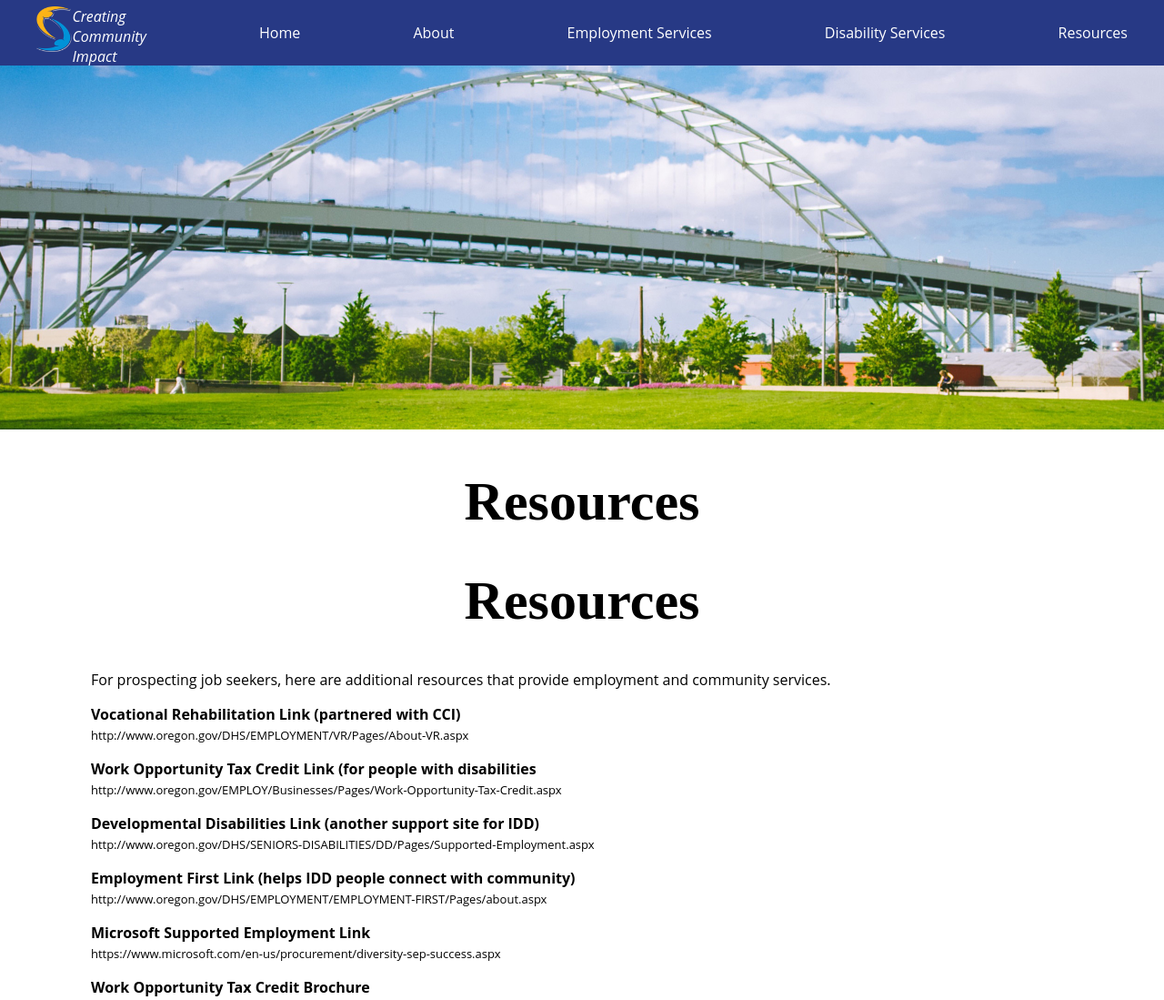
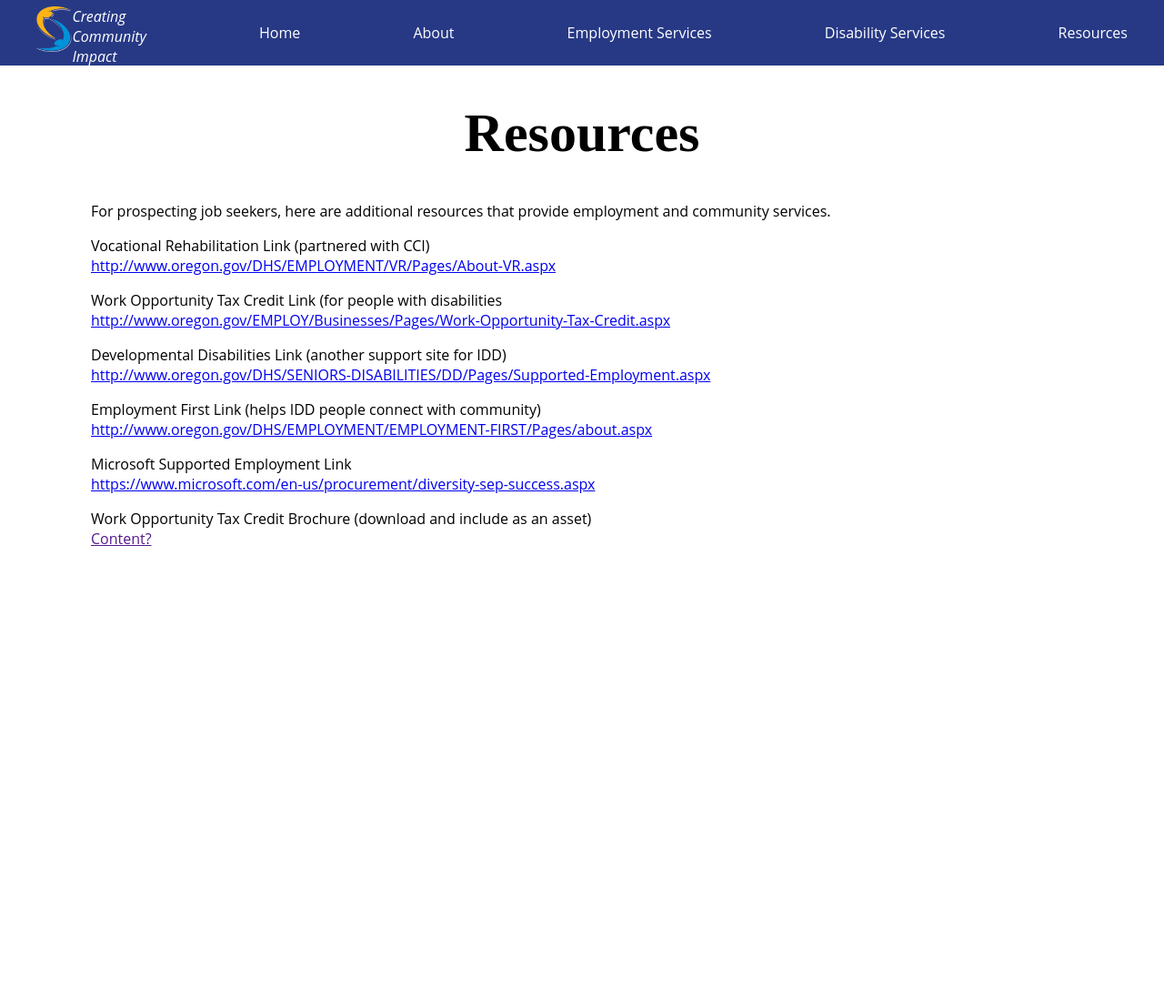
Before and after one commit to raymond-59414/Creating-Community-Impact, a plain HTML site: page resources.html in a window 1280 px wide. Shown: the whole page at 91% size. After the commit the page ends 800 px from the top, so only its background shows below. Drawn offline with Linux system fonts and the light colour scheme.

Commit message:
Add files via upload

```diff
--- a/resources.html
+++ b/resources.html
@@ -3,7 +3,7 @@
 
 <head>
   <meta charset="utf-8"/>
-  <title>Employement Services | Creative Community Impact</title>
+  <title>Resources | Creative Community Impact</title>
       <meta name="viewport" content="width=device-width, initial-scale=1.0" />
   <link rel="stylesheet" type="text/css" href="css/style.css">
   <link rel="shorcut icon" type ="image/png" href="img/favicon.png">
@@ -17,44 +17,36 @@
           <li><a href="about.html">About</a></li>
           <li><a href="employment.html">Employment Services</a></li>
           <li><a href="disability.html">Disability Services</a></li>
-          <li><a href="contact.html">Resources</a></li>
+          <li><a href="resources.html">Resources</a></li>
         </ul>
       </nav>
-
-          <img class="image_header" src="media/img/bridge_large.jpg" width="1000"  alt="logo" />
-
     </header>
 
     <body>
-        <div class="content">
-
+      <div class="content">
       <h1>Resources</h1>
-
-        <h1>Resources</h1>
-
         <p> For prospecting job seekers, here are additional resources that provide employment and community services. </p>
 
 
         <div>
-            <p class="description"> Vocational Rehabilitation Link (partnered with CCI) <br>
-                <a class="link" href="http://www.oregon.gov/DHS/EMPLOYMENT/VR/Pages/About-VR.aspx">http://www.oregon.gov/DHS/EMPLOYMENT/VR/Pages/About-VR.aspx</a></p>
+            <p> Vocational Rehabilitation Link (partnered with CCI) <br>
+                <a href="http://www.oregon.gov/DHS/EMPLOYMENT/VR/Pages/About-VR.aspx">http://www.oregon.gov/DHS/EMPLOYMENT/VR/Pages/About-VR.aspx</a></p>
 
-            <p class="description"> Work Opportunity Tax Credit Link (for people with disabilities <br>
-                <a class="link" href="http://www.oregon.gov/EMPLOY/Businesses/Pages/Work-Opportunity-Tax-Credit.aspx">http://www.oregon.gov/EMPLOY/Businesses/Pages/Work-Opportunity-Tax-Credit.aspx</a></p>
+            <p> Work Opportunity Tax Credit Link (for people with disabilities <br>
+                <a href="http://www.oregon.gov/EMPLOY/Businesses/Pages/Work-Opportunity-Tax-Credit.aspx">http://www.oregon.gov/EMPLOY/Businesses/Pages/Work-Opportunity-Tax-Credit.aspx</a></p>
 
-            <p class="description"> Developmental Disabilities Link (another support site for IDD) <br>
-                <a class="link" href="http://www.oregon.gov/DHS/SENIORS-DISABILITIES/DD/Pages/Supported-Employment.aspx">http://www.oregon.gov/DHS/SENIORS-DISABILITIES/DD/Pages/Supported-Employment.aspx</a></p>
-            <p class="description"> Employment First Link (helps IDD people connect with community) <br>
-                <a class="link" href="http://www.oregon.gov/DHS/EMPLOYMENT/EMPLOYMENT-FIRST/Pages/about.aspx">http://www.oregon.gov/DHS/EMPLOYMENT/EMPLOYMENT-FIRST/Pages/about.aspx</a></p>
+            <p> Developmental Disabilities Link (another support site for IDD) <br>
+                <a href="http://www.oregon.gov/DHS/SENIORS-DISABILITIES/DD/Pages/Supported-Employment.aspx">http://www.oregon.gov/DHS/SENIORS-DISABILITIES/DD/Pages/Supported-Employment.aspx</a></p>
+            <p> Employment First Link (helps IDD people connect with community) <br>
+                <a href="http://www.oregon.gov/DHS/EMPLOYMENT/EMPLOYMENT-FIRST/Pages/about.aspx">http://www.oregon.gov/DHS/EMPLOYMENT/EMPLOYMENT-FIRST/Pages/about.aspx</a></p>
 
-            <p class="description"> Microsoft Supported Employment Link <br>
-                <a class="link" href="https://www.microsoft.com/en-us/procurement/diversity-sep-success.aspx">https://www.microsoft.com/en-us/procurement/diversity-sep-success.aspx</a></p>
+            <p> Microsoft Supported Employment Link <br>
+                <a href="https://www.microsoft.com/en-us/procurement/diversity-sep-success.aspx">https://www.microsoft.com/en-us/procurement/diversity-sep-success.aspx</a></p>
 
-            <p class="description"> Work Opportunity Tax Credit Brochure<br>
-                </p>
+            <p> Work Opportunity Tax Credit Brochure (download and include as an asset) <br>
+                <a href="">Content?</a></p>
         </div>
         </div>
-
     </body>
 
 </html>
```
Also changed, not shown: about.html (+3 -4 lines), disability.html (+5 -7 lines), employment.html (+1 -1 lines), index.html (+25 -9 lines).
